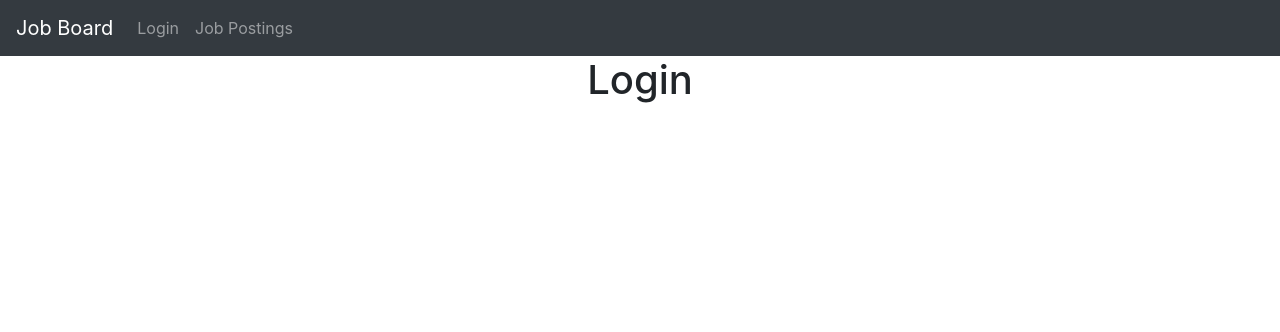
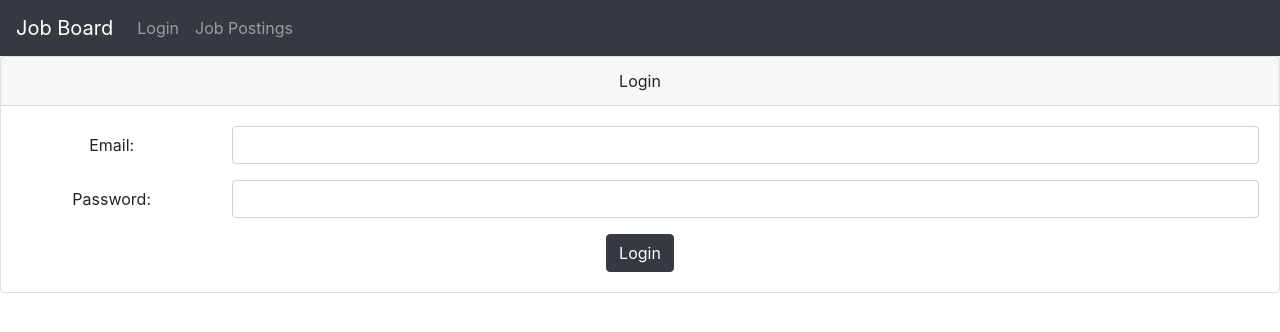
Before and after one commit to adavisson/job-board-client, a React (Create React App) app: page /login in a window 1280 px wide. Shown: the top 332 px of the page. Built offline with nearby package versions, Linux system fonts and the light colour scheme.

Commit message:
created login form

```diff
--- a/src/components/Login.js
+++ b/src/components/Login.js
@@ -1,10 +1,39 @@
-import React from 'react';
+import React, {useState} from 'react';
+import {Form, Card, Col, Row, Button} from 'react-bootstrap';
 
 const Login = () => {
+  const [email, setEmail] = useState("");
+  const [password, setPassword] = useState("");
+
+  const handleSubmit = (e) => {
+    e.preventDefault();
+    console.log(`email: ${email}`);
+    console.log(`password: ${password}`)
+  }
+
   return (
-    <div className="login-form">
-      <h1>Login</h1>
-    </div>
+    <Card className="text-center">
+      <Card.Header>Login</Card.Header>
+      <Card.Body>
+        <Form onSubmit={handleSubmit}>
+          <Form.Group as={Row} controlId="emailInput">
+            <Form.Label column sm="2">Email: </Form.Label>
+            <Col sm="10">
+              <Form.Control type="input" value={email} onChange={e => setEmail(e.target.value)} />
+            </Col>
+          </Form.Group>
+          <Form.Group as={Row} controlId="passwordInput">
+            <Form.Label column sm="2">Password: </Form.Label>
+            <Col sm="10">
+              <Form.Control type="password" value={password} onChange={e => setPassword(e.target.value)} />
+            </Col>
+          </Form.Group>
+          <Button variant="dark" type="submit">
+            Login
+          </Button>
+        </Form>
+      </Card.Body>
+    </Card>
   );
 }
 
```
